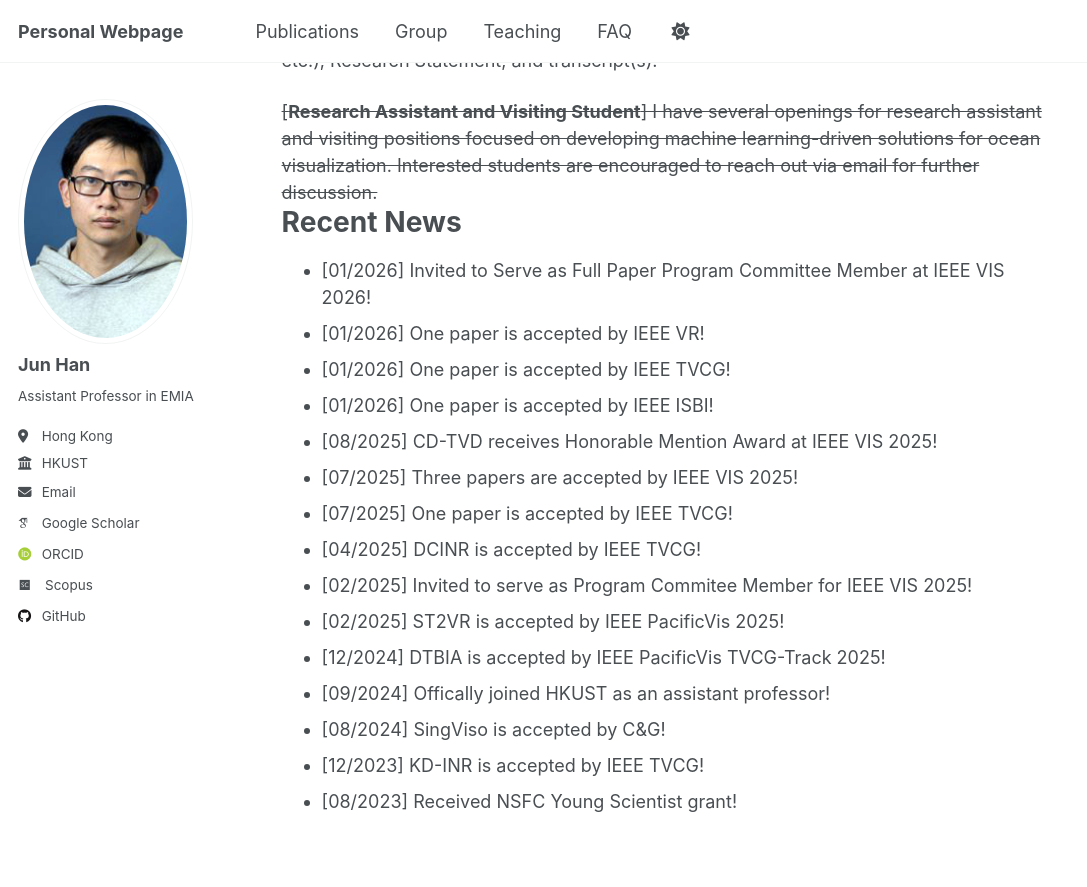
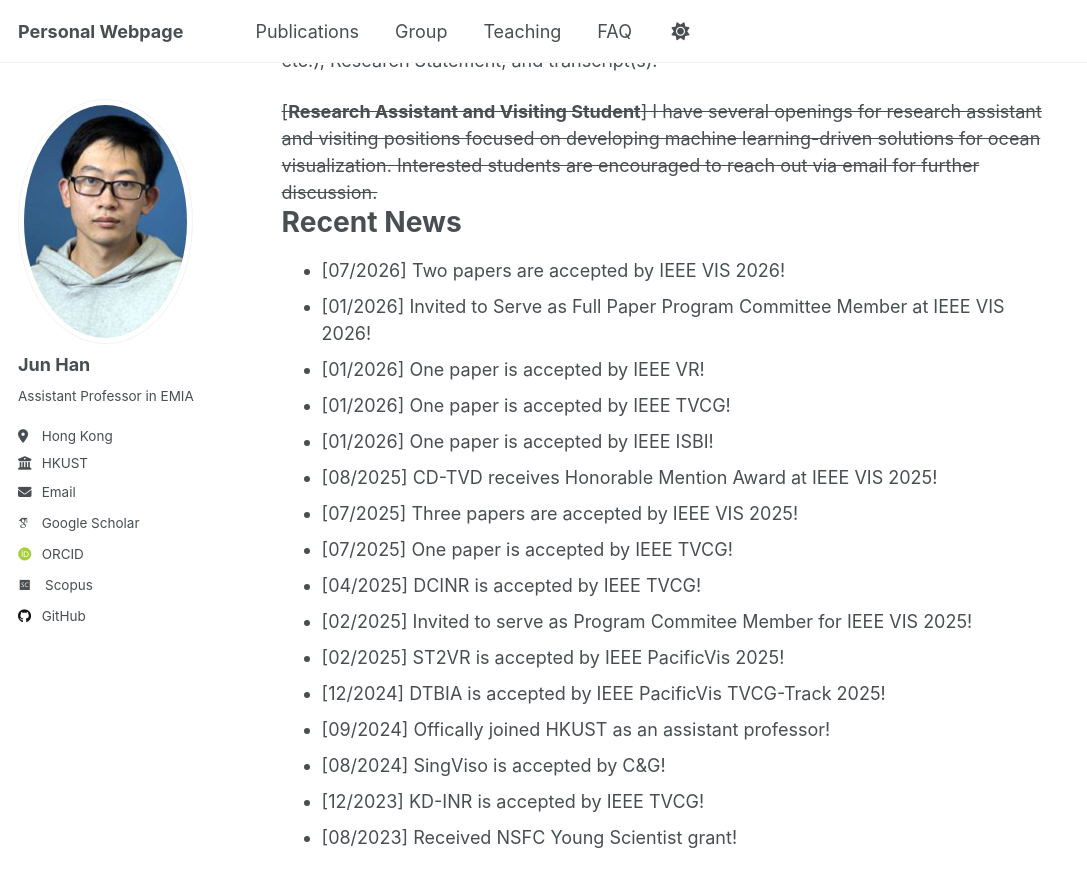
Before and after one commit to stevenhan1991/stevenhan1991.github.io, a Jekyll site: the page built from _pages/about.md, in a window 1280 px wide and 900 px high, scrolled down 1122 px. Shown: the top 887 px of the window, without its empty margins (0-1087 px from the left). Built offline with Jekyll 4.4.1, drawn with Linux system fonts in a browser that asks for light colours; some web fonts are replaced.

Commit message:
Update about.md

```diff
--- a/_pages/about.md
+++ b/_pages/about.md
@@ -39,6 +39,7 @@ Materials include: CV (education background, academic ranking, list of papers/pr
 
 <h1 id="recent-news">Recent News</h1>
 <ul>
+  <li>[07/2026] Two papers are accepted by IEEE VIS 2026!</li>
   <li>[01/2026] Invited to Serve as Full Paper Program Committee Member at IEEE VIS 2026!</li>
   <li>[01/2026] One paper is accepted by IEEE VR!</li>
   <li>[01/2026] One paper is accepted by IEEE TVCG!</li>
```
